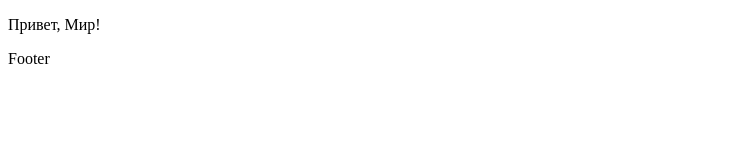
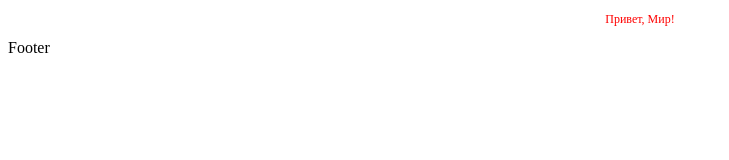
Before and after one commit to Bocconcini/rsschool-cv, a plain HTML site: page index.html in a window 1280 px wide. Shown: the whole page, without its empty margins (0-729 px from the left). Drawn offline with Linux system fonts and the light colour scheme.

Commit message:
fix: qwer

```diff
--- a/index.html
+++ b/index.html
@@ -7,7 +7,7 @@
 </head>
 
 <body>
- <p class="world">Привет, Мир!</p>
+ <p class="qwer">Привет, Мир!</p>
 </body>
 </html>
 Footer
```
